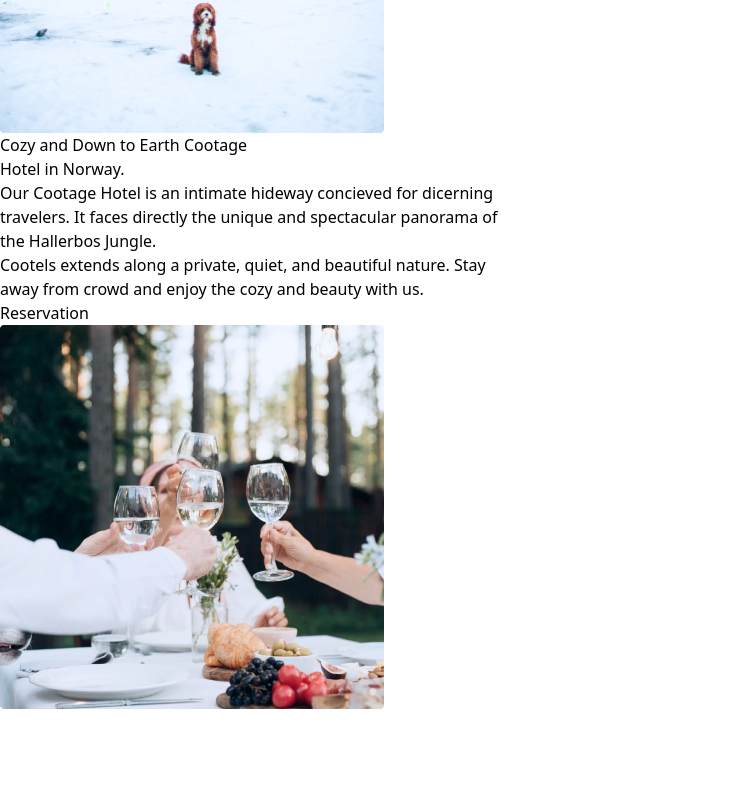
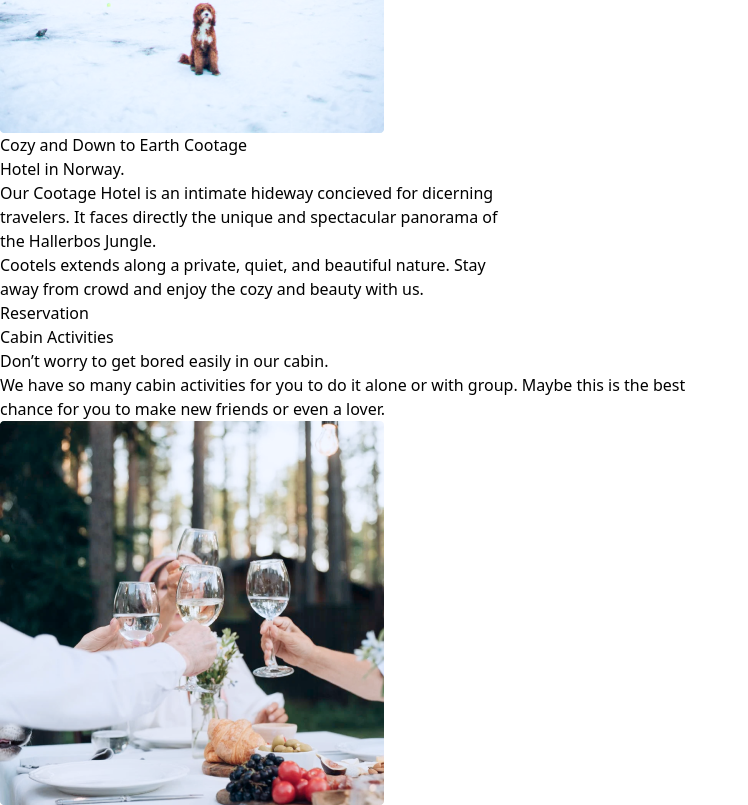
Before and after one commit to Mukhammadullo/Cootels, a React (Vite) app: page / in a window 1280 px wide. Shown: the part 2471-3276 px from the top of the page, without its empty margins (0-748 px from the left). Before the commit the page ends 3180 px from the top, so only its background shows below. Built offline with nearby package versions, Linux system fonts and the light colour scheme.

Commit message:
card3_sty;e

```diff
--- a/src/App.jsx
+++ b/src/App.jsx
@@ -71,10 +71,13 @@ function App() {
         <div className='w-[100%] h-[75vh] border-solid border-red-500 border-[2px] flex items-center'>
 
           {/* card_left */}
-          <div className='w-[50%] h-[75vh] border-solid border-[2px] border-red-500'></div>
+          <div className='w-[50%] h-[75vh] border-solid border-[2px] border-red-500 flex flex-col justify-center'>
+            <h1 className='text-[#192252] font-bold text-[36px] mb-[12px]'>Cabin Activities</h1>
+            <p className='text-[#848FAC] text-[16px]'>Don’t worry to get bored easily in our cabin.<br /> We have so many cabin activities for you to do it alone or with group. Maybe this is the best <br /> chance for you to make new friends or even a lover.</p>
+          </div>
 
           {/* card_right */}
-          <div className='w-[50%] h-[75vh] border-solid border-[2px] border-red-500'>
+          <div className='w-[50%] h-[75vh] border-solid border-[2px] border-red-500 flex justify-center items-center'>
             <img src={card4} />
           </div>
         </div>
```
